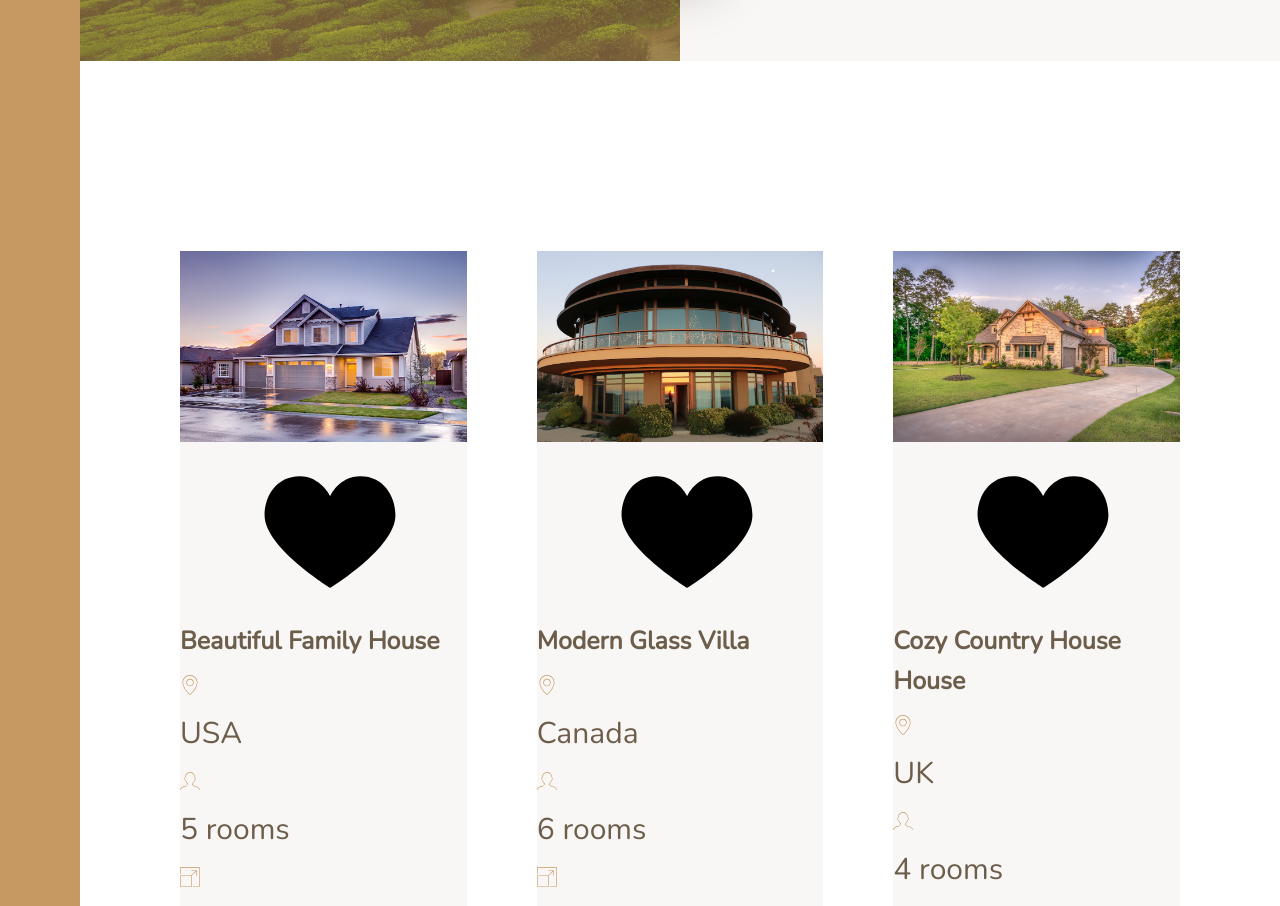
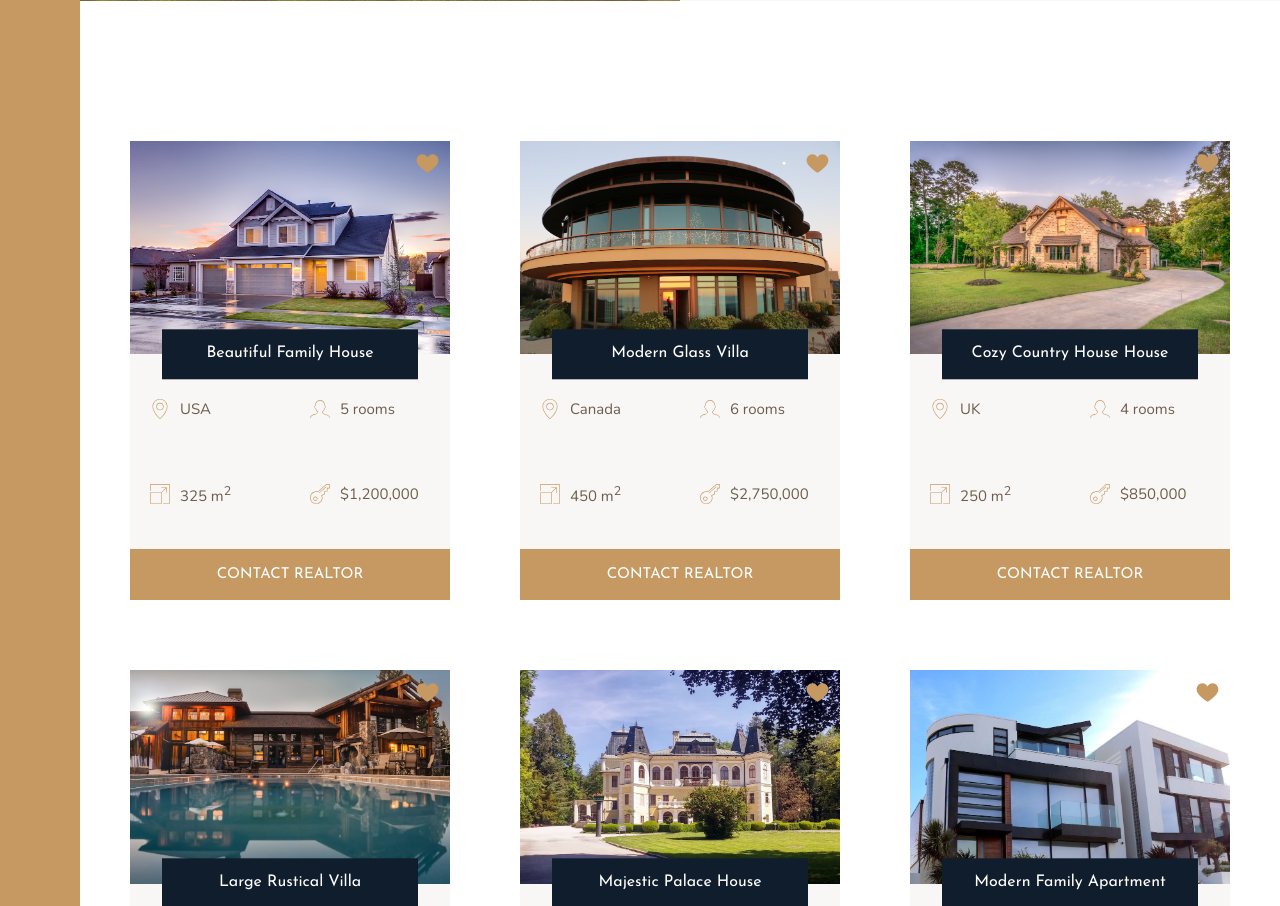
Before and after one commit to la-viza/Nexter-Project, a plain HTML site: page index.html in a window 1280 px wide. Shown: the part 1894-2800 px from the top of the page. Drawn offline with nearby package versions, Linux system fonts and the light colour scheme.

Commit message:
Finished building the Homes Section

```diff
--- a/index.html
+++ b/index.html
@@ -143,7 +143,7 @@
           </svg>
                   <p>$1,200,000</p>
         </div>
-<button class="cta">Contact realtor</button>
+<button class="btn home__btn">Contact realtor</button>
 </div>
 
 
@@ -184,7 +184,7 @@
           </svg>
                   <p>$2,750,000</p>
         </div>
-<button class="cta">Contact realtor</button>
+<button class="btn home__btn">Contact realtor</button>
 </div>
 
 <div class="home">
@@ -222,7 +222,7 @@
           </svg>
                   <p>$850,000</p>
         </div>
-<button class="cta">Contact realtor</button>
+<button class="btn home__btn">Contact realtor</button>
 </div>
 
 
@@ -261,7 +261,7 @@
           </svg>
                   <p>$1,950,000</p>
         </div>
-<button class="cta">Contact realtor</button>
+<button class="btn home__btn">Contact realtor</button>
 </div>
 
 
@@ -301,7 +301,7 @@
           </svg>
                   <p>$9,500,000</p>
         </div>
-<button class="cta">Contact realtor</button>
+<button class="btn home__btn">Contact realtor</button>
 </div>
 
 
@@ -340,7 +340,7 @@
           </svg>
                   <p>$600,000</p>
         </div>
-<button class="cta">Contact realtor</button>
+<button class="btn home__btn">Contact realtor</button>
 </div>
 
 
--- a/sass/_features.scss
+++ b/sass/_features.scss
@@ -1,7 +1,7 @@
 .features {
   grid-column: center-start / center-end;
 
-  margin: 15rem 0;
+  margin: 12rem 0;
 
   display: grid;
   //grid-template-columns: repeat(3, 1fr);
--- a/sass/_homes.scss
+++ b/sass/_homes.scss
@@ -1,6 +1,6 @@
 .homes {
   grid-column: center-start / center-end;
-  margin: 15rem 0;
+  margin: 10rem -5rem;
 
   display: grid;
   grid-template-columns: repeat(auto-fit, minmax(25rem, 1fr));
@@ -10,20 +10,61 @@
 .home {
   background-color: $color-grey-light-1;
 
+  display: grid;
+  grid-template-columns: repeat(2, 1fr);
+  grid-row-gap: 2.5rem;
+
   &__img {
     width: 100%;
+    grid-row: 1 / 2;
+    grid-column: 1 / -1;
+    z-index: 1;
   }
 
   &__like {
+    fill: $color-primary;
+    grid-row: 1 / 2;
+    grid-column: 2 /3;
+    width: 2.5rem;
+    height: 2.5rem;
+    z-index: 2;
+    justify-self: end;
+    margin: 1rem;
   }
 
   &__name {
+    grid-row: 1 / 2;
+    grid-column: 1 / -1;
+    justify-self: center;
+    align-self: end;
+    z-index: 3;
+
+    width: 80%;
+    font-family: $font-display;
+    font-size: 1.6rem;
+    padding: 1.25rem;
+    text-align: center;
+    background-color: $color-secondary;
+    color: #fff;
+    font-weight: 400;
+    transform: translateY(50%);
+  }
+
+  &__location,
+  &__rooms {
+    margin-top: 1rem;
   }
 
   &__location,
   &__rooms,
   &__area,
   &__price {
+    font-size: 1.5rem;
+    margin: 1rem;
+
+    display: flex;
+    align-items: center;
+
     svg {
       fill: $color-primary;
       width: 2rem;
@@ -31,6 +72,12 @@
     }
 
     p {
+      justify-self: center;
+      align-self: center;
     }
   }
+
+  &__btn {
+    grid-column: 1 / -1;
+  }
 }
```
Also changed, not shown: sass/main.css, 1 other file.
